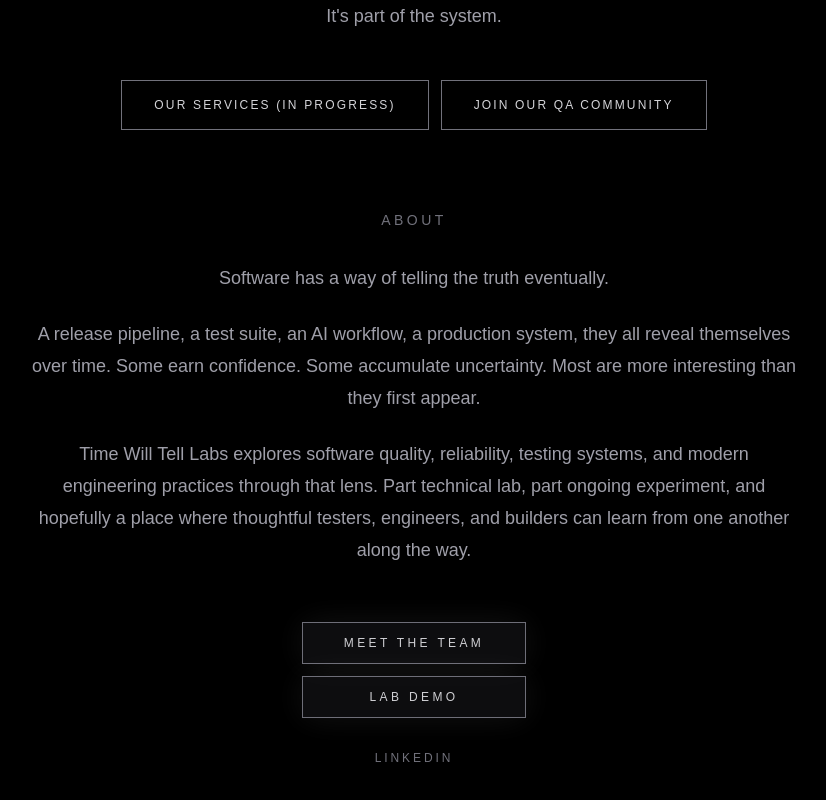
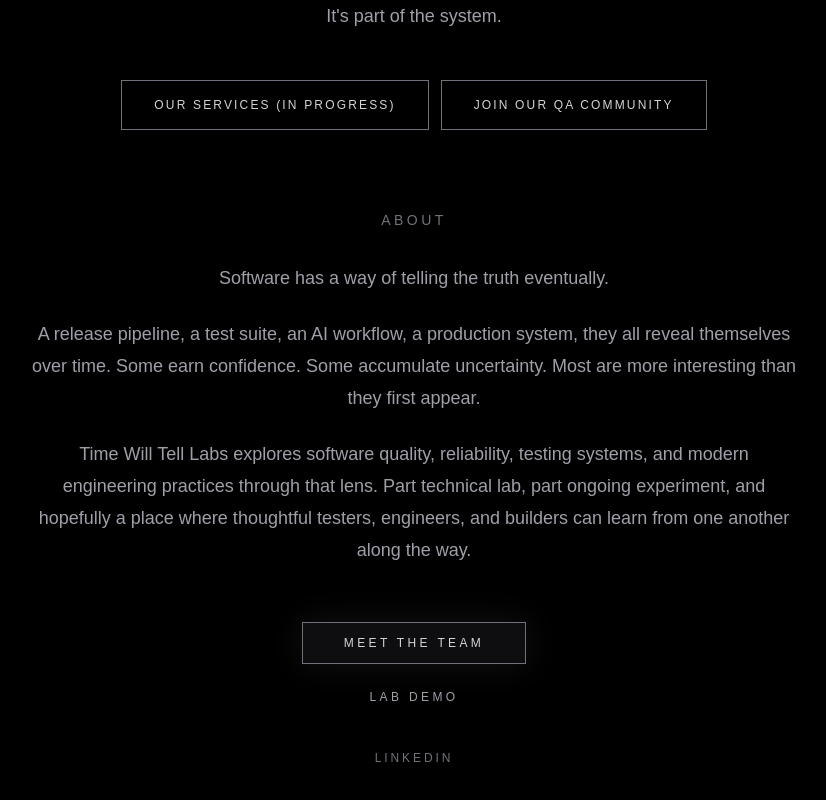
Before and after one commit to canaanalan/time-will-tell-labs-site, a Next.js app: page / in a window 1280 px wide. Shown: the part 610-1410 px from the top of the page, without its empty margins (226-1052 px from the left). Built offline with nearby package versions, Linux system fonts and the light colour scheme.

Commit message:
update button styling

```diff
--- a/app/page.tsx
+++ b/app/page.tsx
@@ -13,7 +13,9 @@
 const ctaButtonClass =
   "border border-zinc-500 bg-transparent px-8 text-xs uppercase tracking-[0.18em] whitespace-nowrap text-zinc-300 transition hover:border-zinc-200 hover:text-white disabled:cursor-wait disabled:border-zinc-800 disabled:text-zinc-600";
 const secondaryButtonClass =
-  "animate-subtle-pulse border border-zinc-500 bg-zinc-900/60 px-8 py-3 text-xs uppercase tracking-[0.28em] text-zinc-300 shadow-[0_0_35px_rgba(255,255,255,0.08)] transition duration-300 hover:-translate-y-1 hover:border-zinc-200 hover:text-zinc-100 hover:shadow-[0_0_50px_rgba(255,255,255,0.16)]";
+  "border border-zinc-500 bg-zinc-900/60 px-8 py-3 text-xs uppercase tracking-[0.28em] text-zinc-300 shadow-[0_0_35px_rgba(255,255,255,0.08)] transition duration-300 hover:-translate-y-1 hover:border-zinc-200 hover:text-zinc-100 hover:shadow-[0_0_50px_rgba(255,255,255,0.16)]";
+const quietButtonClass =
+  "border border-transparent bg-transparent px-8 py-3 text-xs uppercase tracking-[0.28em] text-zinc-400 transition duration-300 hover:-translate-y-1 hover:text-zinc-200";
 
 export default function Home() {
   const [started, setStarted] = useState(false);
@@ -187,7 +189,7 @@
 
   <button
     onClick={() => setLabOpen(true)}
-    className={secondaryButtonClass}
+    className={quietButtonClass}
   >
     Lab demo
   </button>
```
